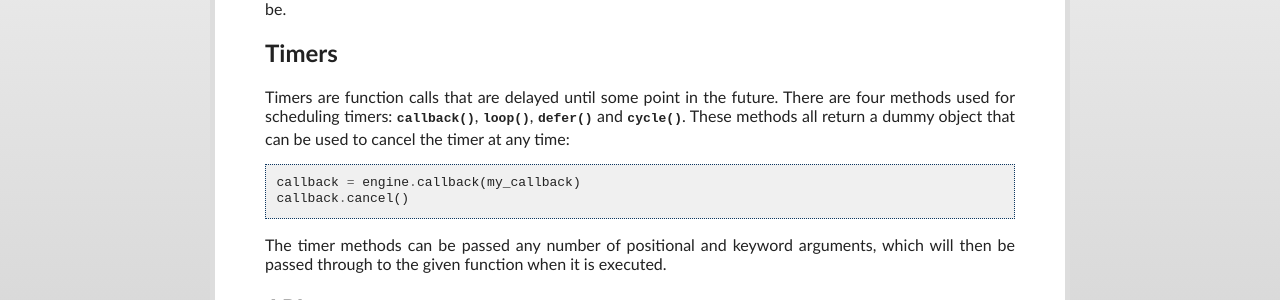
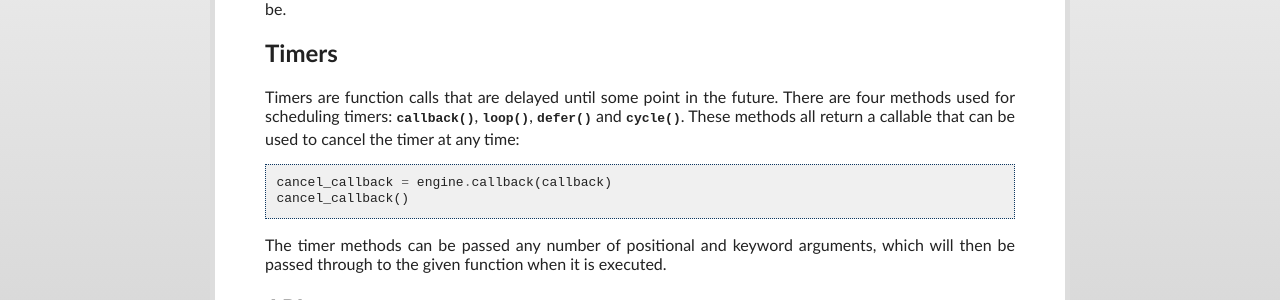
Before and after one commit to ecdavis/pants, a Sphinx documentation site: the page built from doc/doc/core/engine.rst, in a window 1280 px wide. Shown: the part 875-1175 px from the top of the page. Built offline with Sphinx 7.4.7, drawn with Linux system fonts in a browser that asks for light colours.

Commit message:
Updated the docs to reflect the timer API change.

```diff
--- a/doc/doc/core/engine.rst
+++ b/doc/doc/core/engine.rst
@@ -58,11 +58,11 @@ Timers are function calls that are delayed until some point in the future.
 There are four methods used for scheduling timers:
 :meth:`~pants.engine.Engine.callback`, :meth:`~pants.engine.Engine.loop`,
 :meth:`~pants.engine.Engine.defer` and :meth:`~pants.engine.Engine.cycle`.
-These methods all return a dummy object that can be used to cancel the
-timer at any time::
+These methods all return a callable that can be used to cancel the timer
+at any time::
 
-    callback = engine.callback(my_callback)
-    callback.cancel()
+    cancel_callback = engine.callback(callback)
+    cancel_callback()
 
 The timer methods can be passed any number of positional and keyword
 arguments, which will then be passed through to the given function when
```
